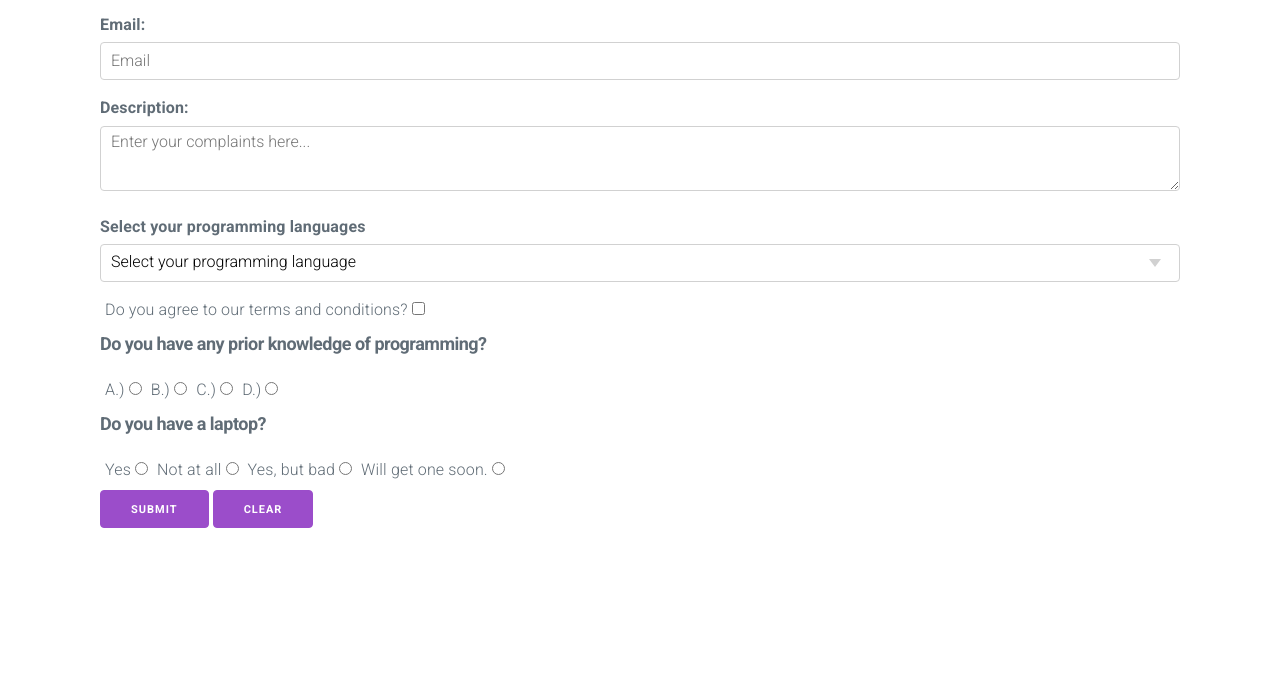
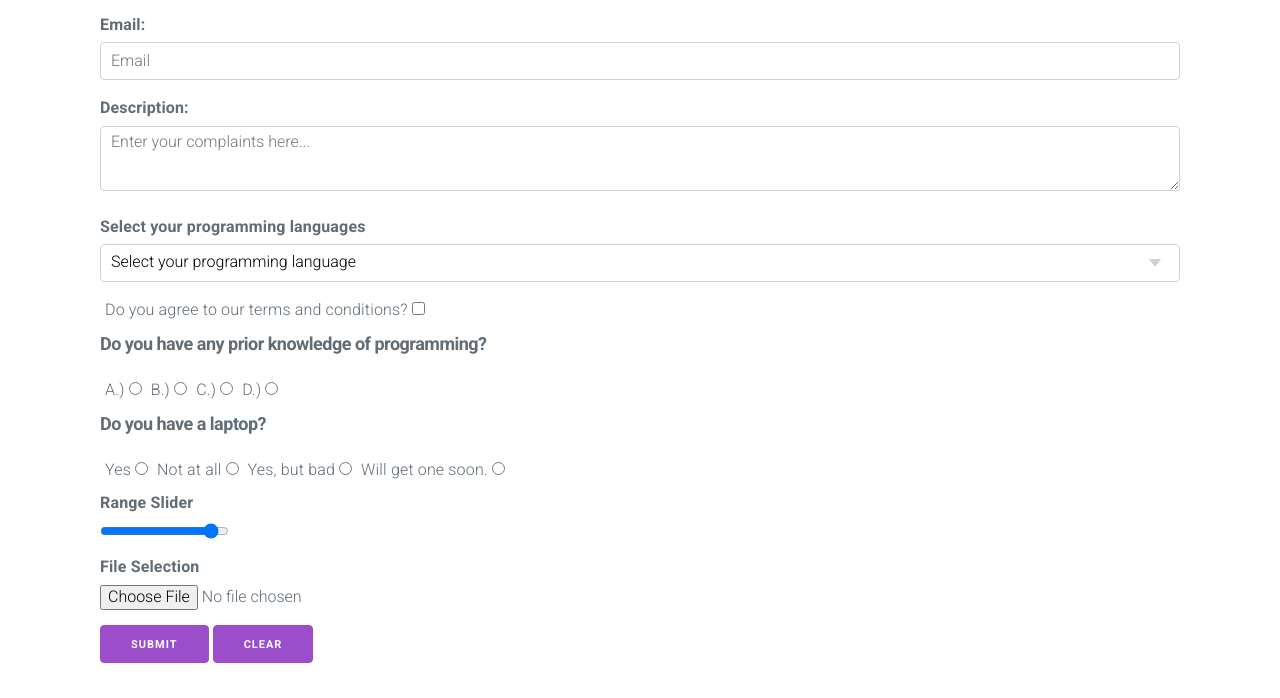
Before and after one commit to cremirdevio/login-form-designs, a plain HTML site: page index.html in a window 1280 px wide. Shown: the part 147-845 px from the top of the page. Before the commit the page ends 800 px from the top, so only its background shows below. Drawn offline with nearby package versions, Linux system fonts and the light colour scheme.

Commit message:
hidden input completed

```diff
--- a/index.html
+++ b/index.html
@@ -111,6 +111,19 @@
             <input type="radio" name="question2" id="option2D">
           </div>
 
+          <div class="form-input">
+            <label for="slider">Range Slider</label>
+            <input id="slider" type="range" min="1" step="10" max="100" value="100">
+          </div>
+
+          <div class="form-input">
+            <label for="profilePics">File Selection</label>
+            <input type="file" name="profilePics" id="profilePics" accept=".pdf" >
+          </div>
+
+          <input type="hidden" value="product-2" name="product">
+          <input type="hidden" value="fosfhasflsjflsfs" name="apiKey">
+
           <button type="submit">Submit</button>
           <button type="reset">Clear</button>
         </form>
```
Also changed, not shown: 1 other file.
